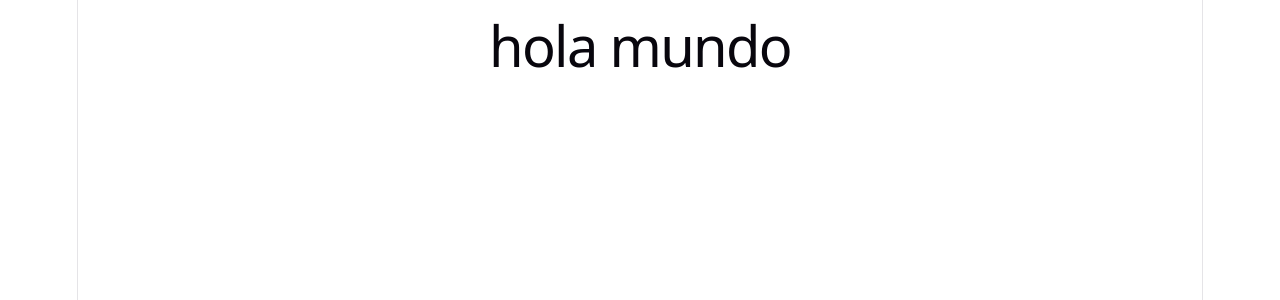
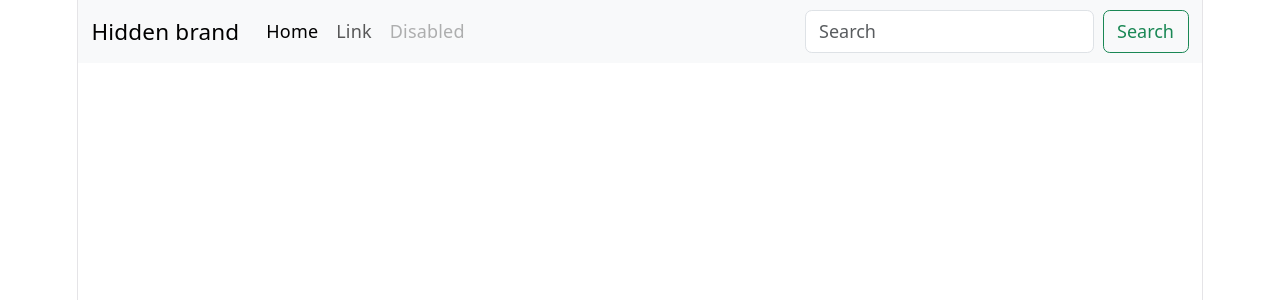
Before and after one commit to Geronimogomez09/ProyectolLasMusumes, a React (Vite) app: page /paginas/inicio in a window 1280 px wide. Shown: the top 300 px of the page. Built offline with nearby package versions, Linux system fonts and the light colour scheme.

Commit message:
Agregando bootstrap

```diff
--- a/src/App.jsx
+++ b/src/App.jsx
@@ -2,6 +2,8 @@ import React from 'react';
 import Inicio from './paginas/inicio';
 import Registro from './paginas/registro';
 import { BrowserRouter, Route, Routes }  from 'react-router-dom';
+import bootstrap from 'bootstrap/dist/css/bootstrap.min.css';
+import bootstrapjs from 'bootstrap/dist/js/bootstrap.bundle.min.js';
 
 function App() {
   return (
--- a/src/paginas/inicio.jsx
+++ b/src/paginas/inicio.jsx
@@ -1,7 +1,31 @@
 
 function Inicio() {
   return (
-    <h1>hola mundo</h1>
+    <nav className="navbar navbar-expand-lg navbar-light bg-light">
+  <div className="container-fluid">
+    <button className="navbar-toggler" type="button" data-bs-toggle="collapse" data-bs-target="#navbarTogglerDemo01" aria-controls="navbarTogglerDemo01" aria-expanded="false" aria-label="Toggle navigation">
+      <span className="navbar-toggler-icon"></span>
+    </button>
+    <div className="collapse navbar-collapse" id="navbarTogglerDemo01">
+      <a className="navbar-brand" href="#">Hidden brand</a>
+      <ul className="navbar-nav me-auto mb-2 mb-lg-0">
+        <li className="nav-item">
+          <a className="nav-link active" aria-current="page" href="#">Home</a>
+        </li>
+        <li className="nav-item">
+          <a className="nav-link" href="#">Link</a>
+        </li>
+        <li className="nav-item">
+          <a className="nav-link disabled" href="#" tabindex="-1" aria-disabled="true">Disabled</a>
+        </li>
+      </ul>
+      <form className="d-flex">
+        <input className="form-control me-2" type="search" placeholder="Search" aria-label="Search"/>
+        <button className="btn btn-outline-success" type="submit">Search</button>
+      </form>
+    </div>
+  </div>
+</nav>
   )
 }
 
```
